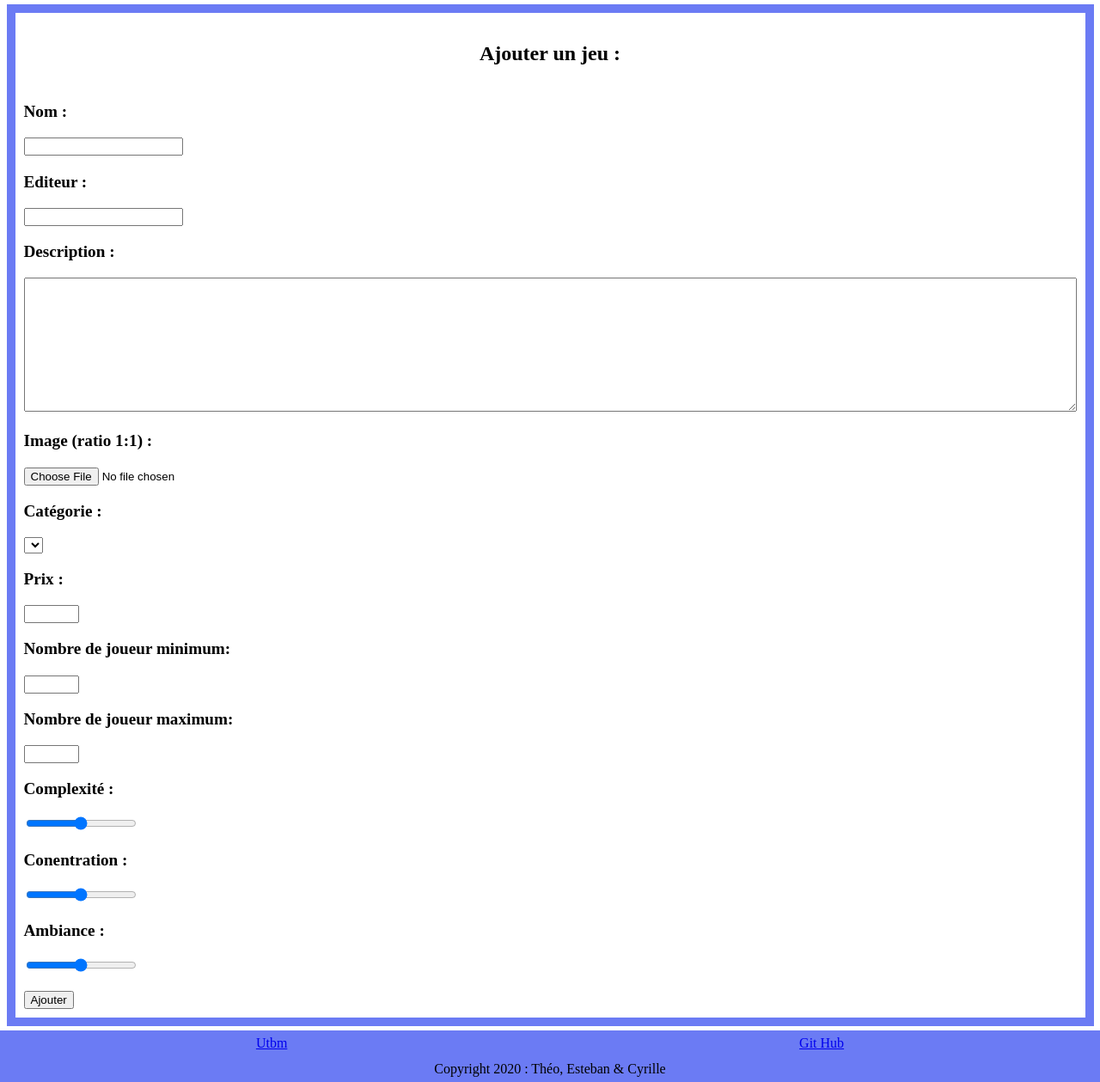
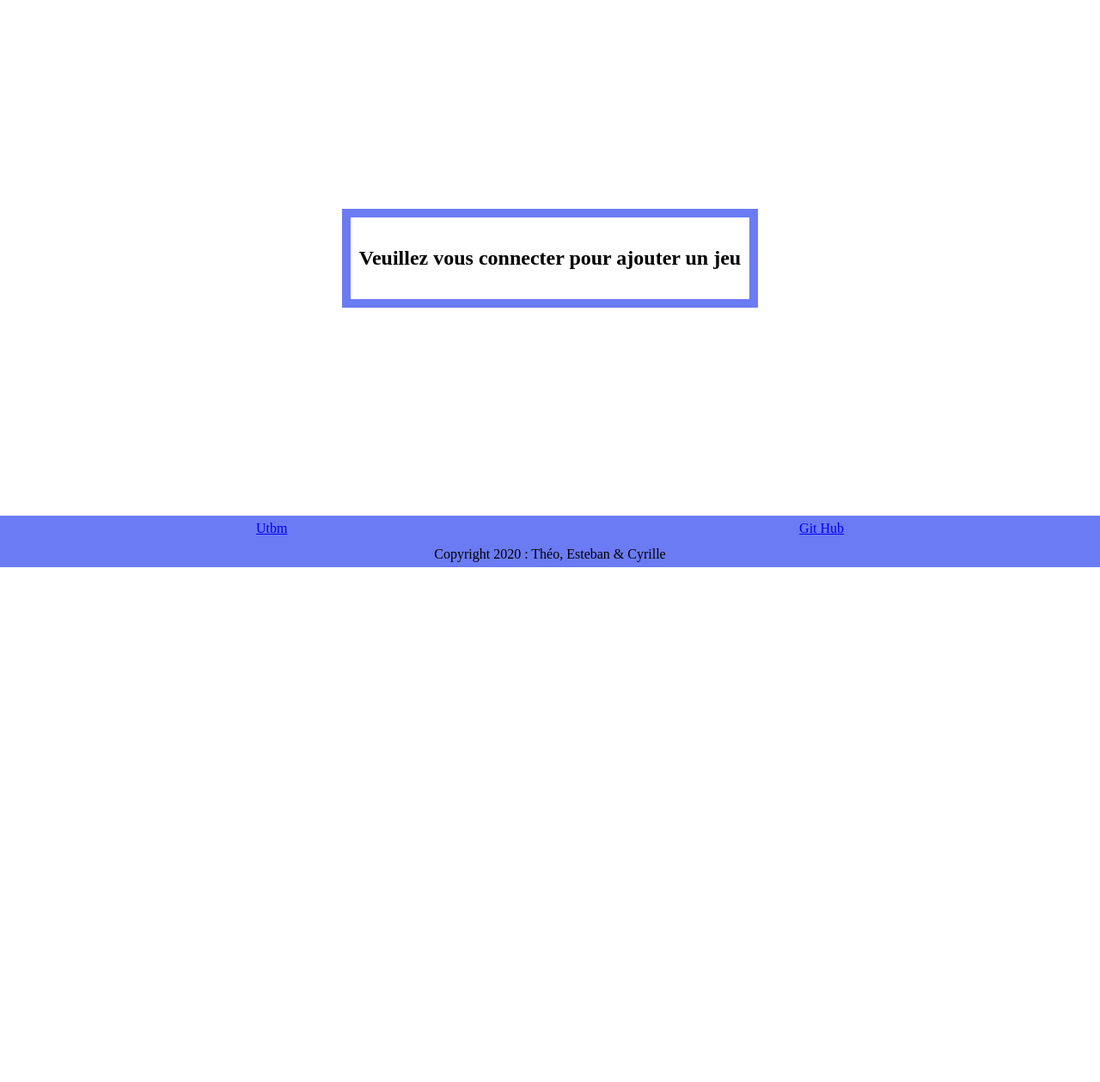
Before and after one commit to TheoDurr/ifd_2020, a PHP site: page /index.php?action=add_game in a window 1280 px wide. Shown: the part 50-1309 px from the top of the page at 86% size. After the commit the page ends 710 px from the top, so only its background shows below. Run offline with PHP 8.4, Linux system fonts and the light colour scheme; data that the repository does not hold is empty.

Commit message:
Amélioration des différents formalaires

```diff
--- a/controller/games.php
+++ b/controller/games.php
@@ -9,7 +9,7 @@ if (!empty($_POST)){ // If we received data from the form
 
         // the user is not forced to fill in all the boxes,
         // if he has not filled in a box, we assign it the maximum or minimum value
-        // so that he does not lose any game in the search.
+        // so that does not lose any game in the search.
         if( $_POST['priceMin']!='') { $Prmin=$_POST['priceMin']; } else{ $Prmin=0;}
         if( $_POST['priceMax']!='') { $Prmax=$_POST['priceMax']; } else{ $Prmax=400;}
         if( $_POST['playersMin']!='') { $Plmin=$_POST['playersMin']; } else{ $Plmin=0;}
--- a/public/css/style_add_game.css
+++ b/public/css/style_add_game.css
@@ -2,6 +2,7 @@
     flex-direction: column;
     justify-content: center;
     align-items: center;
+    min-height: 600px;
 }
 
 #add_game_box{
--- a/view/add_game.php
+++ b/view/add_game.php
@@ -1,17 +1,16 @@
 <?php ob_start(); ?>
 
 <link rel="stylesheet" type="text/css" href="public/css/style_add_game.css">
-
 <section class="contents_page">
-
+    <?php if(isset($_SESSION['user'])) { ?>
         <section id="add_game_box" class="box1">
 
         <p class="big_title">Ajouter un jeu :</p>
         <form method="post" enctype="multipart/form-data">
             <p class="small_title">Nom :</p>
-        <input type="text" max="255" name="name">
+            <input type="text" max="255" name="name" required>
             <p class="small_title">Editeur :</p>
-        <input name = "editor" list="ed" type="text">
+            <input name = "editor" list="ed" type="text" required>
             <datalist id="ed">
                 <?php
                 $EManager = new EditorManager($db);
@@ -34,11 +33,11 @@
                 <?php } ?>
             </select>
             <p class="small_title">Prix :</p>
-        <input type="number" min="1" max="400" name="price">
+            <input type="number" min="1" max="400" name="price" required>
             <p class="small_title">Nombre de joueur minimum:</p>
-        <input type="number" min="1" max="100" name="playersMin">
+            <input type="number" min="1" max="100" name="playersMin" required>
             <p class="small_title">Nombre de joueur maximum:</p>
-        <input type="number" min="1" max="100" name="playersMax">
+            <input type="number" min="1" max="100" name="playersMax" required>
             <p class="small_title">Complexité :</p>
             <input type="range" min="1" max="5" name="complexity">
             <p class="small_title">Conentration :</p>
@@ -50,6 +49,13 @@
 
         </section>
 
+
+
+    <?php } else {?>
+        <section id="add_game_box" class="box1">
+        <p class="big_title">Veuillez vous connecter pour ajouter un jeu</p>
+        </section>
+    <?php } ?>
 </section>
 
 <?php $data['content'] = ob_get_clean();
```
Lines whose indentation alone changed are shown as unchanged.
